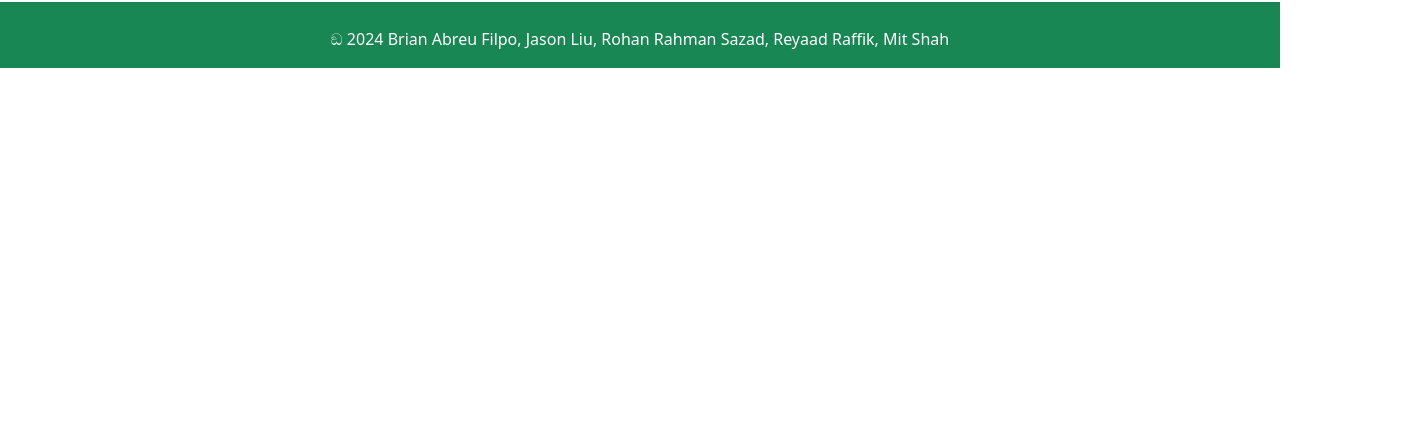
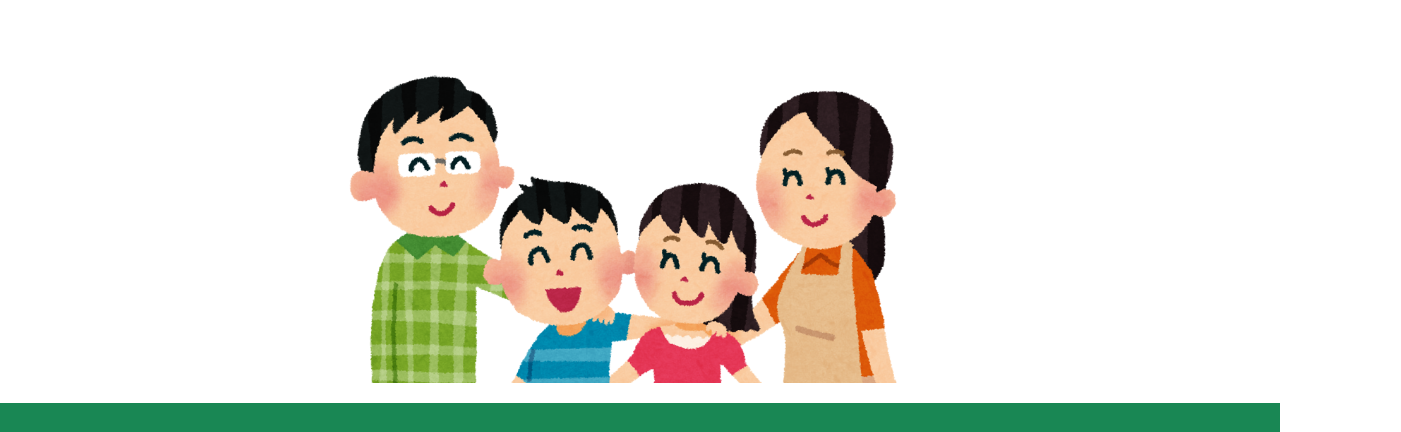
Before and after one commit to hellorahat/event-planning-website, a React (Vite) app: page /event-planning-website/about-us in a window 1280 px wide. Shown: the part 610-1042 px from the top of the page, 1401 px wide, since content can reach past the window. Before the commit the page ends 800 px from the top, so only its background shows below. Built offline with nearby package versions, Linux system fonts and the light colour scheme.

Commit message:
aboutus fixes

```diff
--- /dev/null
+++ b/src/components/BlurryImageLoader.jsx
@@ -0,0 +1,69 @@
+import { useEffect, useState } from "react";
+import "../styles/BlurryImageLoader.css";
+
+function BlurryImageLoader({ src, alt }) {
+  const [loading, setLoading] = useState(true);
+  const [loadPercentage, setLoadPercentage] = useState(0);
+  const [imgSrc, setImgSrc] = useState(null);
+
+  useEffect(() => {
+    const img = new Image();
+    img.src = src;
+
+    img.onload = () => {
+      setImgSrc(src);
+      const intervalDuration = 2500;
+      const intervalStep = 100;
+      const intervalTime = intervalDuration / intervalStep;
+
+      const interval = setInterval(() => {
+        setLoadPercentage((prev) => {
+          if (prev < 100) {
+            return prev + 1;
+          } else {
+            clearInterval(interval);
+            setLoading(false);
+            return prev;
+          }
+        });
+      }, intervalTime);
+    };
+
+    img.onerror = () => {
+      console.error("Failed to load image:", src);
+      setLoading(false);
+    };
+
+    return () => {
+      setImgSrc(null);
+      setLoading(true);
+    };
+  }, [src]);
+
+  return (
+    <div className="image-container">
+      {imgSrc && (
+        <img
+          className="loaded-image"
+          src={imgSrc}
+          alt={alt}
+          style={{
+            filter: `blur(${scale(loadPercentage, 0, 100, 30, 0)}px)`,
+            transition: "filter 0.3s ease",
+          }}
+        />
+      )}
+      {loading && !imgSrc && (
+        <div className="loading-container">
+          <div className="bg" />
+        </div>
+      )}
+    </div>
+  );
+}
+
+const scale = (num, in_min, in_max, out_min, out_max) => {
+  return ((num - in_min) * (out_max - out_min)) / (in_max - in_min) + out_min;
+};
+
+export default BlurryImageLoader;
--- a/src/pages/AboutUs.jsx
+++ b/src/pages/AboutUs.jsx
@@ -1,7 +1,7 @@
 import { useMediaQuery } from "react-responsive";
 import stats from "../assets/about-us.png";
-import newImage from "../assets/newImage.jpg";
-//import "../styles/AboutUs.css";
+import newImage from "../assets/newImage.png";
+import "../styles/AboutUs.css";
 import BlurryImageLoader from "../components/BlurryImageLoader";
 
 function AboutUs() {
--- /dev/null
+++ b/src/styles/BlurryImageLoader.css
@@ -0,0 +1,43 @@
+.image-container {
+  position: relative;
+  width: 100%;
+  max-width: 600px;
+  height: auto;
+  margin: 20px auto;
+}
+
+.loaded-image {
+  display: block;
+  width: 100%;
+  height: auto;
+  max-width: 100%;
+  transition: filter 0.3s ease;
+}
+
+.loading-container {
+  position: absolute;
+  top: 0;
+  left: 0;
+  width: 100%;
+  height: 100%;
+  display: flex;
+  align-items: center;
+  justify-content: center;
+  background-color: rgba(0, 0, 0, 0.5);
+  z-index: 10;
+}
+
+.loading-text {
+  font-size: 30px;
+  color: #fff;
+}
+
+.bg {
+  position: absolute;
+  top: 0;
+  left: 0;
+  width: 100%;
+  height: 100%;
+  filter: blur(30px);
+  z-index: -1;
+}
```
